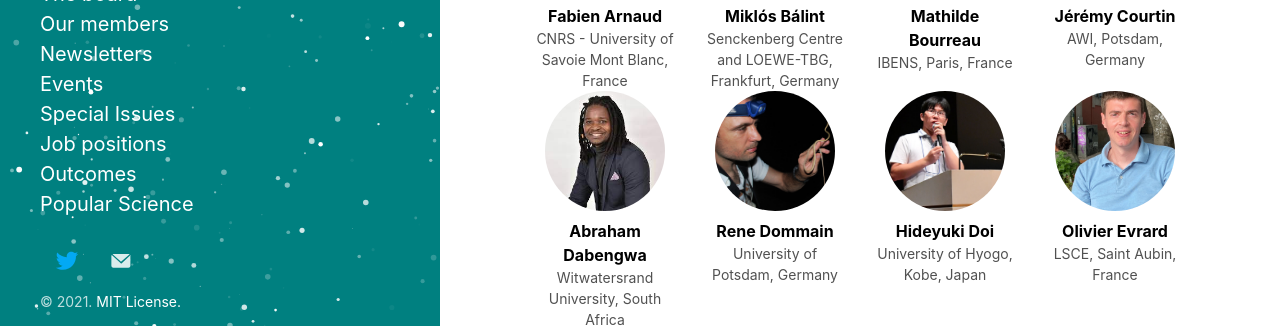
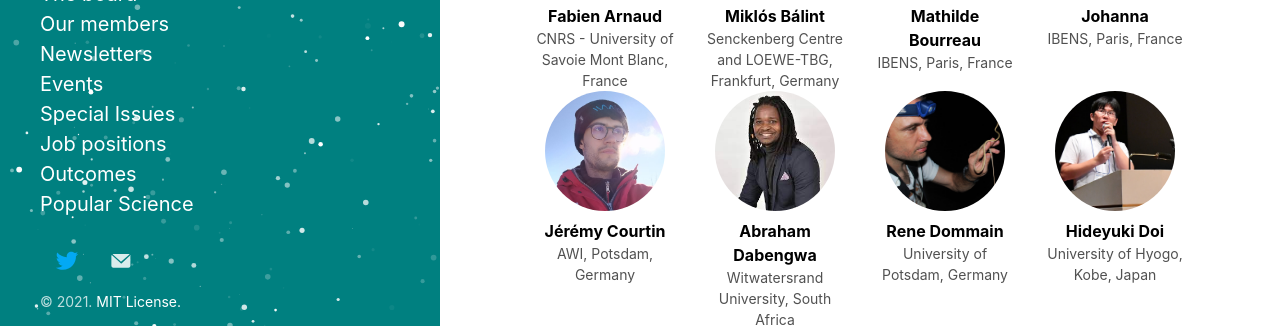
Before and after one commit to sedadna/sedadna.github.io, a Jekyll site: the page built from category/members.md, in a window 1280 px wide and 900 px high, cut to the strip 548-874 px from the top of the window. Built offline with Jekyll 4.4.1, drawn with Linux system fonts in a browser that asks for light colours.

Commit message:
Update members.md

```diff
--- a/category/members.md
+++ b/category/members.md
@@ -27,6 +27,12 @@ title: Members
 <div class ="member">
 <div class="square"><a href="https://www.ibens.ens.fr/spip.php?rubrique36&lang=fr" target="_blank"><img src="{{ "/category/members/Mathilde_Bourreau.jpg" | relative_url }}" alt="Avatar" /></a></div>
 <p>Mathilde Bourreau</p>
+<p>IBENS, Paris, France</p>
+</div>
+
+<div class ="member">
+<div class="square"><a href="https://www.ibens.ens.fr/spip.php?rubrique36&lang=fr" target="_blank"><img src="{{ "/category/members/Johanna_Bosch.png" | relative_url }}" alt="Avatar" /></a></div>
+<p>Johanna</p>
 <p>IBENS, Paris, France</p>
 </div>
 
```
